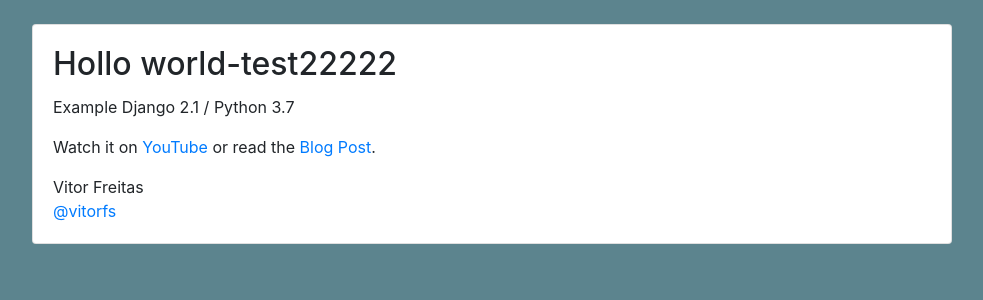
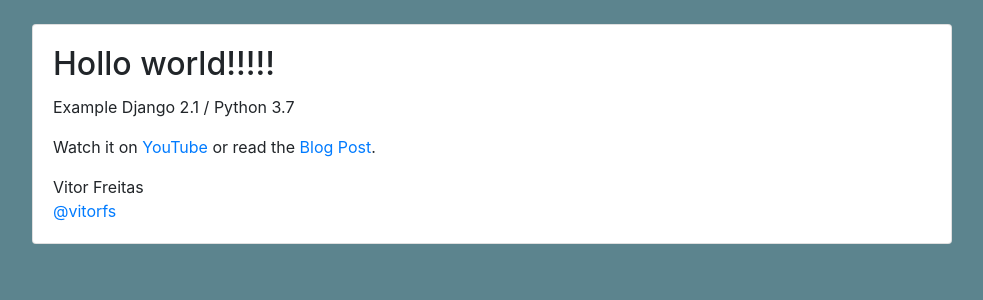
Before and after one commit to edward0128/django_simple_ci_test, a Django app: page / in a window 1280 px wide. Shown: the part 56-356 px from the top of the page, without its empty margins (148-1131 px from the left). Run offline with Django 3.2, Linux system fonts and the light colour scheme; parts of the project's set-up code (start-up, migrations or seed data) failed here and were passed over; some libraries are stand-ins or nearby versions.

Commit message:
test build

```diff
--- a/DockerBuild/django/mysite/templates/home.html
+++ b/DockerBuild/django/mysite/templates/home.html
@@ -1,7 +1,7 @@
 {% extends 'base.html' %}
 
 {% block content %}
-  <h2 class="card-title">Hollo world-test22222</h2>
+  <h2 class="card-title">Hollo world!!!!!</h2>
   <p class="card-text">Example Django 2.1 / Python 3.7</p>
   <p class="card-text">
     Watch it on <a href="https://www.youtube.com/playlist?list=PLLxk3TkuAYnpm24Ma1XenNeq1oxxRcYFT">YouTube</a> or
```
